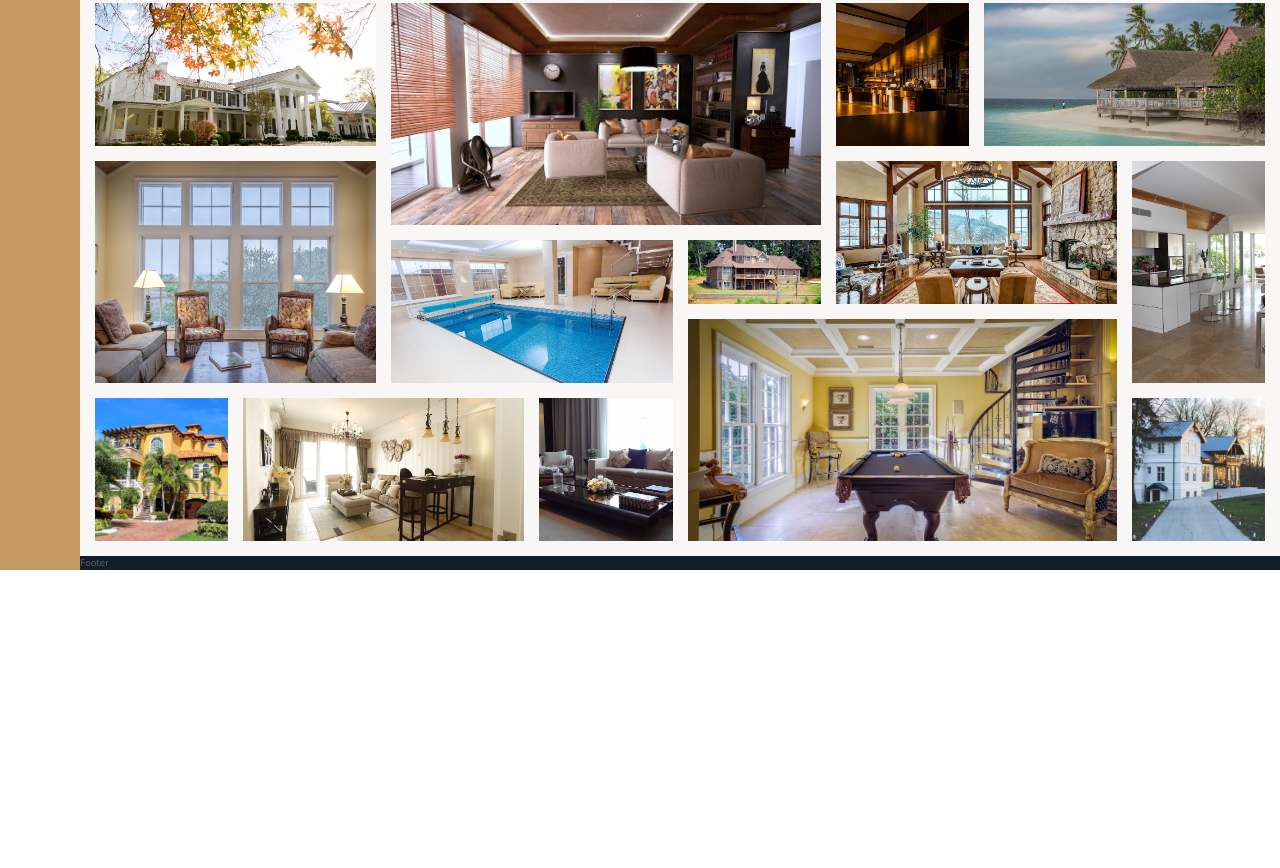
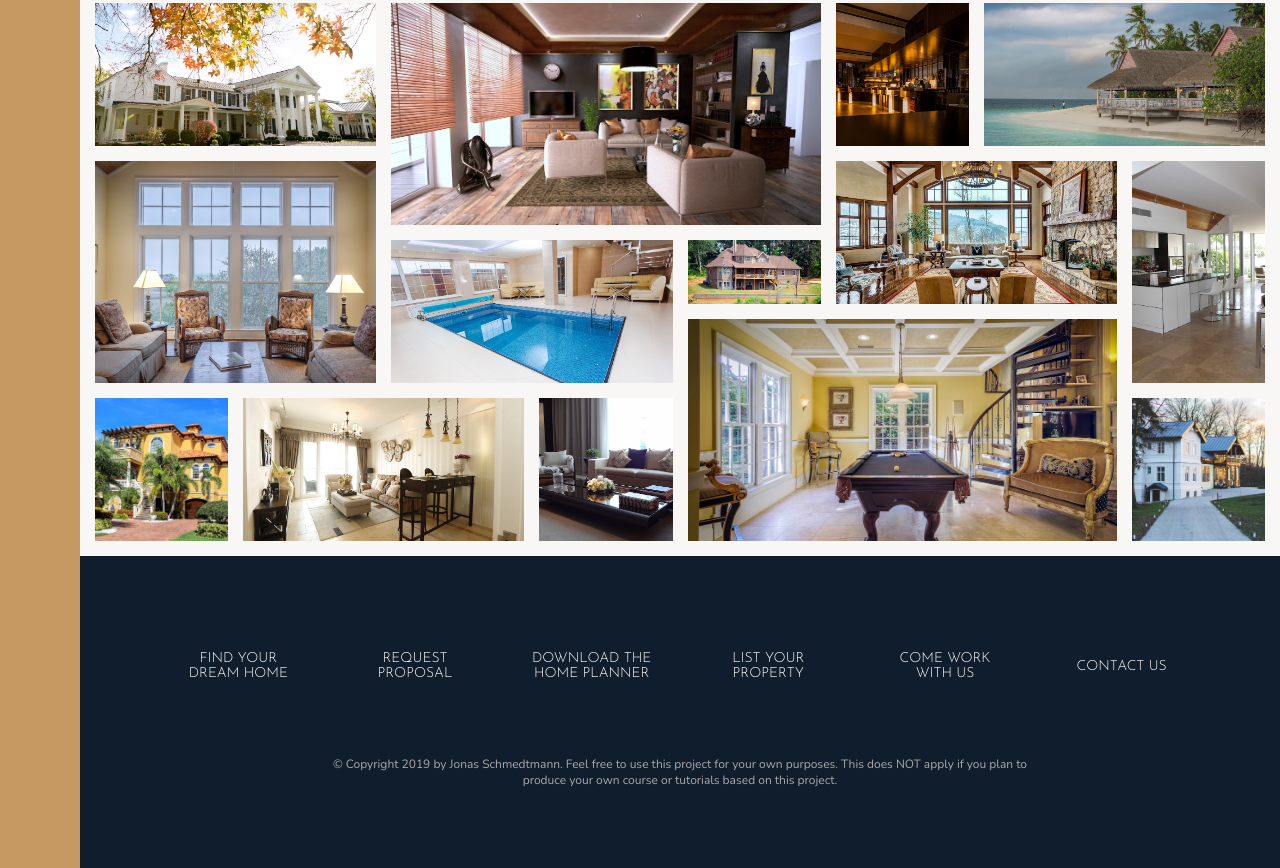
Before and after one commit to grahambewley/Nexter, a website: page index.html in a window 1280 px wide. Shown: the part 3014-3882 px from the top of the page. Before the commit the page ends 3584 px from the top, so only its background shows below. Drawn offline with nearby package versions, Linux system fonts and the light colour scheme.

Commit message:
Build footer

```diff
--- a/index.html
+++ b/index.html
@@ -365,7 +365,18 @@
         </section>
 
         <footer class="footer">
-            Footer
+            <ul class="nav">
+                <li class="nav__item"><a href="#" class="nav__link">Find your dream home</a></li>
+                <li class="nav__item"><a href="#" class="nav__link">Request proposal</a></li>
+                <li class="nav__item"><a href="#" class="nav__link">Download the home planner</a></li>
+                <li class="nav__item"><a href="#" class="nav__link">List your property</a></li>
+                <li class="nav__item"><a href="#" class="nav__link">Come work with us</a></li>
+                <li class="nav__item"><a href="#" class="nav__link">Contact us</a></li>
+            </ul>
+
+            <p class="copyright">
+                &copy; Copyright 2019 by Jonas Schmedtmann. Feel free to use this project for your own purposes. This does NOT apply if you plan to produce your own course or tutorials based on this project.
+            </p>
         </footer>
     </body>
 </html>
--- a/sass/_footer.scss
+++ b/sass/_footer.scss
@@ -2,4 +2,43 @@
     background-color: $color-secondary;
 
     grid-column: full-start / full-end;
+
+    padding: 8rem;
 }
+
+.nav {
+    list-style: none;
+    display: grid;
+    grid-gap: 2rem;
+    grid-template-columns: repeat(auto-fit, minmax(15rem, 1fr));
+    align-items: center;
+
+    &__link:link,
+    &__link:visited {
+        font-size: 1.4rem;
+        color: #fff;
+        text-decoration: none;
+        font-family: $font-display;
+        text-transform: uppercase;
+        text-align: center;
+        padding: 1.5rem;
+        display: block;
+
+        transition: all .2s;
+    }
+
+
+    &__link:hover,
+    &__link:active {
+        background-color: rgba(#fff, .05);
+        transform: translateY(-3px);
+    }
+}
+
+.copyright {
+    font-size: 1.2rem;
+    color: $color-grey-light-2;
+    text-align: center;
+    width: 70%;
+    margin: 6rem auto 0 auto;;
+}
```
Also changed, not shown: css/style.css.
